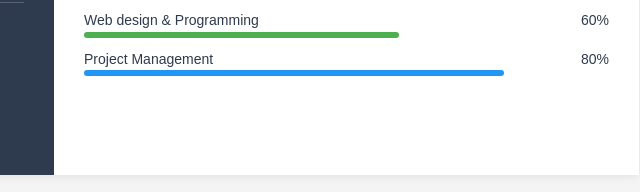
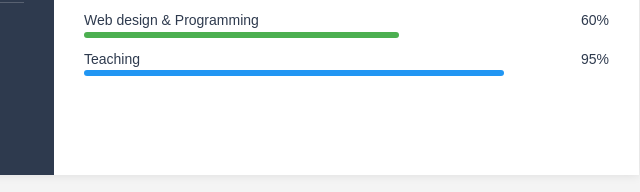
Before and after one commit to tanvir6307/resume, a plain HTML site: page index.html in a window 1280 px wide. Shown: the part 792-984 px from the top of the page, 451-1091 px from the left. Drawn offline with Linux system fonts and the light colour scheme.

Commit message:
Update index.html

```diff
--- a/index.html
+++ b/index.html
@@ -104,7 +104,7 @@
                     <p>Web design & Programming <span class="percentage">60%</span></p>
                     <div class="skill-bar design-process"></div>
 
-                    <p>Project Management <span class="percentage">80%</span></p>
+                    <p> Teaching <span class="percentage">95%</span></p>
                     <div class="skill-bar project-management"></div>
                 </div>
             </div>
```
